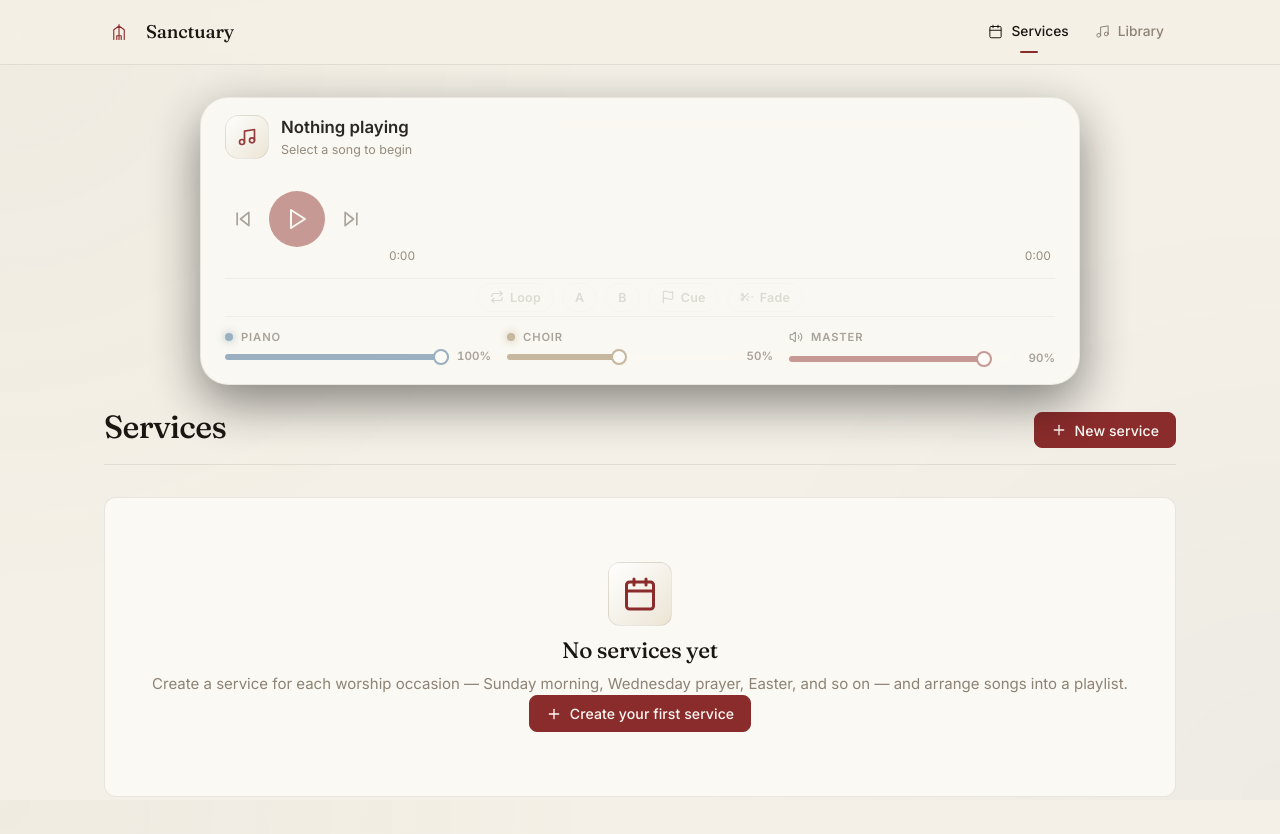
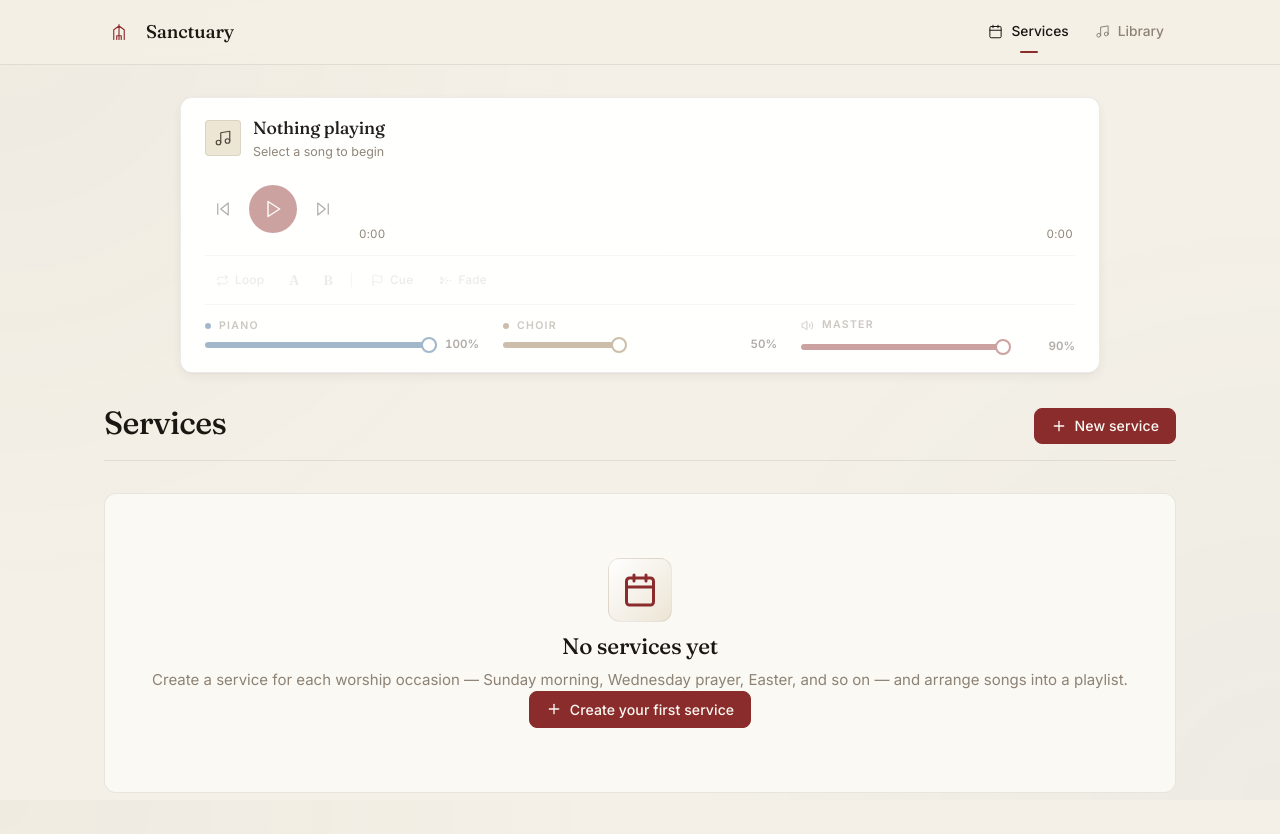
Before and after one commit to Moses2917/sancuary-player, a Vue app: page /services in a window 1280 px wide. Shown: the top 834 px of the page. Built offline with nearby package versions, Linux system fonts and the light colour scheme.

Commit message:
Rebuild player bar as a solid editorial panel

```diff
--- a/src/components/PlayerBar.vue
+++ b/src/components/PlayerBar.vue
@@ -103,11 +103,10 @@ const loopLabel = computed(() => {
 </script>
 
 <template>
-  <div class="pod surface" :class="{ 'pod--empty': !hasSong }">
-    <!-- HEAD: song title + service + expand -->
-    <div class="pod__head">
+  <section class="pod surface" :class="{ 'pod--empty': !hasSong }">
+    <header class="pod__head">
       <div class="pod__art" :class="{ 'pod__art--playing': player.isPlaying }">
-        <Music :size="20" />
+        <Music :size="18" :stroke-width="1.6" />
       </div>
       <div class="pod__meta" @click="gotoService">
         <div class="pod__title" :title="player.currentSong?.title">
@@ -123,11 +122,10 @@ const loopLabel = computed(() => {
         title="Open full-screen Now Playing"
         @click="openNowPlaying"
       >
-        <Expand :size="18" />
+        <Expand :size="16" :stroke-width="1.6" />
       </button>
-    </div>
+    </header>
 
-    <!-- MAIN: transport + thick waveform -->
     <div class="pod__main">
       <div class="pod__transport">
         <button
@@ -136,7 +134,7 @@ const loopLabel = computed(() => {
           title="Previous"
           @click="player.prev()"
         >
-          <SkipBack :size="20" />
+          <SkipBack :size="18" :stroke-width="1.6" />
         </button>
         <button
           v-if="!player.isPlaying"
@@ -145,7 +143,7 @@ const loopLabel = computed(() => {
           title="Play"
           @click="player.play()"
         >
-          <Play :size="24" />
+          <Play :size="20" :stroke-width="1.75" />
         </button>
         <button
           v-else
@@ -153,7 +151,7 @@ const loopLabel = computed(() => {
           title="Pause"
           @click="player.pause()"
         >
-          <Pause :size="24" />
+          <Pause :size="20" :stroke-width="1.75" />
         </button>
         <button
           class="icon-btn"
@@ -161,7 +159,7 @@ const loopLabel = computed(() => {
           title="Next"
           @click="player.next()"
         >
-          <SkipForward :size="20" />
+          <SkipForward :size="18" :stroke-width="1.6" />
         </button>
       </div>
 
@@ -176,7 +174,7 @@ const loopLabel = computed(() => {
           :fades="player.currentFades"
           :place-cue-mode="placeCueMode"
           :disabled="!hasSong"
-          :height="72"
+          :height="48"
           accent="var(--c-accent)"
           @seek="onSeek"
           @marker-seek="onMarkerSeek"
@@ -193,7 +191,6 @@ const loopLabel = computed(() => {
       </div>
     </div>
 
-    <!-- TOOLS: loop / markers / fade -->
     <div class="pod__tools">
       <button
         class="tool"
@@ -202,10 +199,10 @@ const loopLabel = computed(() => {
         :title="loopLabel"
         @click="player.toggleLoop()"
       >
-        <Repeat :size="14" /> <span>Loop</span>
+        <Repeat :size="13" :stroke-width="1.75" /> <span>Loop</span>
       </button>
       <button
-        class="tool"
+        class="tool tool--letter"
         :class="{ 'tool--on': !!player.loop }"
         :disabled="!hasSong || player.duration <= 0"
         title="Set loop start (A) at playhead"
@@ -214,7 +211,7 @@ const loopLabel = computed(() => {
         A
       </button>
       <button
-        class="tool"
+        class="tool tool--letter"
         :class="{ 'tool--on': !!player.loop }"
         :disabled="!hasSong || player.duration <= 0"
         title="Set loop end (B) at playhead"
@@ -222,6 +219,7 @@ const loopLabel = computed(() => {
       >
         B
       </button>
+      <span class="tool__sep" aria-hidden="true" />
       <button
         class="tool"
         :class="{ 'tool--on': placeCueMode }"
@@ -233,7 +231,7 @@ const loopLabel = computed(() => {
         "
         @click="togglePlaceCueMode"
       >
-        <Flag :size="14" /> <span>{{ placeCueMode ? 'Placing…' : 'Cue' }}</span>
+        <Flag :size="13" :stroke-width="1.75" /> <span>{{ placeCueMode ? 'Placing…' : 'Cue' }}</span>
       </button>
       <button
         class="tool"
@@ -241,11 +239,10 @@ const loopLabel = computed(() => {
         title="Drop a fade-out region at the playhead (drag the gray box to reposition)"
         @click="addFadeHere"
       >
-        <ScissorsLineDashed :size="14" /> <span>Fade</span>
+        <ScissorsLineDashed :size="13" :stroke-width="1.75" /> <span>Fade</span>
       </button>
     </div>
 
-    <!-- MIXERS: piano / choir / master with % readouts -->
     <div class="pod__mix">
       <div class="mix" :class="{ 'mix--dim': player.pianoMuted }">
         <button
@@ -287,7 +284,7 @@ const loopLabel = computed(() => {
       </div>
       <div class="mix mix--master">
         <span class="mix__tag mix__tag--static">
-          <Volume2 :size="14" />
+          <Volume2 :size="13" :stroke-width="1.75" />
           Master
         </span>
         <VolumeSlider
@@ -298,31 +295,24 @@ const loopLabel = computed(() => {
         />
       </div>
     </div>
-  </div>
+  </section>
 </template>
 
 <style scoped>
-/* Floating squircle "pod" — sticks to the top of the main column so it
-   sits above the page title, horizontally centered. */
+/* Solid bar, sits below the header. Hairline border, soft shadow. */
 .pod {
   position: sticky;
-  top: calc(var(--header-h) + var(--sp-3));
+  top: calc(var(--header-h) + var(--sp-4));
   z-index: 25;
   width: 100%;
-  max-width: 880px;
-  margin: 0 auto var(--sp-5);
+  max-width: 920px;
+  margin: 0 auto var(--sp-6);
   padding: var(--sp-4) var(--sp-5);
-  border-radius: 28px;
-  background: var(--c-surface);
-  border: 1px solid var(--c-border);
-  backdrop-filter: blur(20px);
-  -webkit-backdrop-filter: blur(20px);
-  box-shadow:
-    0 18px 50px rgba(0, 0, 0, 0.5),
-    inset 0 1px 0 rgba(255, 255, 255, 0.04);
+  background: var(--c-surface-raised);
   display: flex;
   flex-direction: column;
   gap: var(--sp-3);
+  box-shadow: var(--sh-md);
 }
 
 /* HEAD */
@@ -335,45 +325,33 @@ const loopLabel = computed(() => {
 }
 .pod__art {
   flex-shrink: 0;
-  width: 44px;
-  height: 44px;
-  border-radius: 14px;
+  width: 36px;
+  height: 36px;
+  border-radius: var(--r-sm);
   display: flex;
   align-items: center;
   justify-content: center;
-  background: linear-gradient(135deg, var(--c-bg-2), var(--c-bg-3));
-  color: var(--c-accent);
+  background: var(--c-bg-3);
+  color: var(--c-text-soft);
   border: 1px solid var(--c-border);
-  transition:
-    color var(--dur) var(--ease),
-    border-color var(--dur) var(--ease);
+  transition: color var(--dur) var(--ease);
 }
 .pod__art--playing {
-  animation: breathe 3s var(--ease) infinite;
-  color: var(--c-accent-soft);
-  border-color: var(--c-accent);
-}
-@keyframes breathe {
-  0%,
-  100% {
-    box-shadow: 0 0 0 0 var(--c-accent-glow);
-    transform: scale(1);
-  }
-  50% {
-    box-shadow: 0 0 22px 4px var(--c-accent-glow);
-    transform: scale(1.04);
-  }
+  color: var(--c-accent);
 }
 .pod__meta {
   min-width: 0;
   cursor: pointer;
 }
 .pod__title {
-  font-weight: 700;
-  font-size: 1.05rem;
+  font-family: var(--font-display);
+  font-weight: 500;
+  font-size: 1.1rem;
+  letter-spacing: -0.01em;
   white-space: nowrap;
   overflow: hidden;
   text-overflow: ellipsis;
+  color: var(--c-text);
 }
 .pod__service {
   font-size: 0.78rem;
@@ -381,15 +359,12 @@ const loopLabel = computed(() => {
   white-space: nowrap;
   overflow: hidden;
   text-overflow: ellipsis;
+  margin-top: 1px;
 }
 .pod__expand {
   flex-shrink: 0;
-  width: 36px;
-  height: 36px;
-  opacity: 0.65;
-}
-.pod__expand:hover {
-  opacity: 1;
+  width: 32px;
+  height: 32px;
 }
 
 /* MAIN: transport + waveform */
@@ -402,18 +377,17 @@ const loopLabel = computed(() => {
 .pod__transport {
   display: flex;
   align-items: center;
-  gap: var(--sp-2);
+  gap: var(--sp-1);
 }
 .pod__play {
-  width: 56px;
-  height: 56px;
+  margin: 0 4px;
 }
 .pod__seek {
   position: relative;
   min-width: 0;
   display: flex;
   flex-direction: column;
-  gap: var(--sp-1);
+  gap: 4px;
 }
 .pod__hint {
   position: absolute;
@@ -428,64 +402,73 @@ const loopLabel = computed(() => {
   display: flex;
   justify-content: space-between;
   font-variant-numeric: tabular-nums;
-  font-size: 0.74rem;
+  font-size: 0.72rem;
   color: var(--c-text-muted);
-  padding: 0 4px;
+  letter-spacing: 0.02em;
+  padding: 0 2px;
 }
 
 /* TOOLS */
 .pod__tools {
   display: flex;
   flex-wrap: wrap;
-  gap: var(--sp-2);
+  gap: var(--sp-1);
   align-items: center;
-  justify-content: center;
-  padding: var(--sp-1) 0;
+  padding-top: var(--sp-3);
   border-top: 1px solid var(--c-border);
-  border-bottom: 1px solid var(--c-border);
 }
 .tool {
   display: inline-flex;
   align-items: center;
   gap: 6px;
-  padding: 6px 12px;
-  border-radius: var(--r-pill);
-  border: 1px solid var(--c-border);
+  padding: 4px 10px;
+  border-radius: var(--r-sm);
+  border: 1px solid transparent;
   background: transparent;
-  color: var(--c-text-soft);
-  font-size: 0.78rem;
-  font-weight: 600;
+  color: var(--c-text-muted);
+  font-size: 0.74rem;
+  font-weight: 500;
   letter-spacing: 0.02em;
   transition:
     background var(--dur-fast) var(--ease),
     color var(--dur-fast) var(--ease),
-    border-color var(--dur-fast) var(--ease),
-    transform var(--dur-fast) var(--ease-out);
+    border-color var(--dur-fast) var(--ease);
 }
 .tool:hover:not(:disabled) {
   background: var(--c-bg-3);
   color: var(--c-text);
-  transform: translateY(-1px);
 }
-.tool:active:not(:disabled) {
-  transform: translateY(0) scale(0.97);
+.tool--letter {
+  font-family: var(--font-display);
+  font-weight: 600;
+  font-size: 0.85rem;
+  padding: 3px 9px;
+  letter-spacing: 0;
 }
 .tool--on {
-  background: color-mix(in srgb, var(--c-success) 22%, transparent);
-  border-color: var(--c-success);
-  color: var(--c-success);
+  background: var(--c-accent-glow);
+  color: var(--c-accent);
+  border-color: rgba(139, 44, 44, 0.25);
 }
 .tool:disabled {
   opacity: 0.35;
   cursor: not-allowed;
+}
+.tool__sep {
+  width: 1px;
+  height: 14px;
+  background: var(--c-border);
+  margin: 0 4px;
 }
 
 /* MIXERS */
 .pod__mix {
   display: grid;
   grid-template-columns: repeat(3, 1fr);
-  gap: var(--sp-4);
+  gap: var(--sp-5);
   align-items: center;
+  padding-top: var(--sp-3);
+  border-top: 1px solid var(--c-border);
 }
 .mix {
   display: flex;
@@ -501,11 +484,11 @@ const loopLabel = computed(() => {
   align-items: center;
   gap: var(--sp-2);
   align-self: flex-start;
-  font-size: 0.7rem;
-  font-weight: 700;
-  letter-spacing: 0.08em;
+  font-size: 0.66rem;
+  font-weight: 600;
+  letter-spacing: 0.12em;
   text-transform: uppercase;
-  color: var(--c-text-soft);
+  color: var(--c-text-muted);
   background: transparent;
   border: none;
   padding: 0;
@@ -522,11 +505,10 @@ const loopLabel = computed(() => {
   text-decoration: line-through;
 }
 .mix__dot {
-  width: 8px;
-  height: 8px;
+  width: 6px;
+  height: 6px;
   border-radius: 50%;
   background: var(--c);
-  box-shadow: 0 0 8px var(--c);
 }
 .mix__slider {
   width: 100%;
@@ -534,19 +516,18 @@ const loopLabel = computed(() => {
 
 /* Empty (no song) state — visually recede without hiding controls */
 .pod--empty {
-  opacity: 0.92;
+  opacity: 0.96;
 }
 .pod--empty .pod__transport .icon-btn,
 .pod--empty .pod__tools,
 .pod--empty .pod__mix {
-  opacity: 0.5;
+  opacity: 0.45;
 }
 
 /* Responsive */
 @media (max-width: 720px) {
   .pod {
     top: var(--header-h);
-    border-radius: 22px;
     padding: var(--sp-3) var(--sp-4);
   }
   .pod__main {
```
